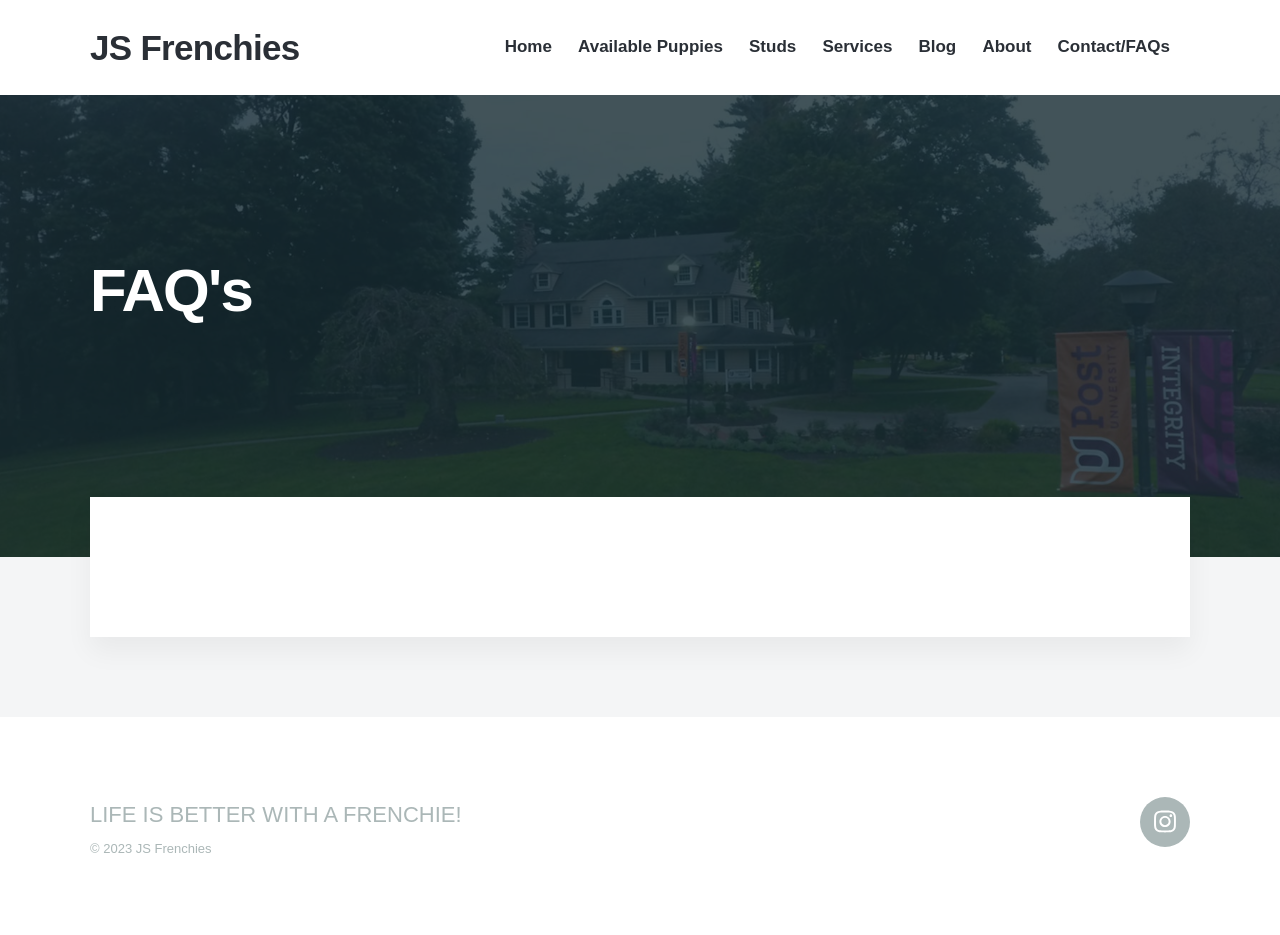
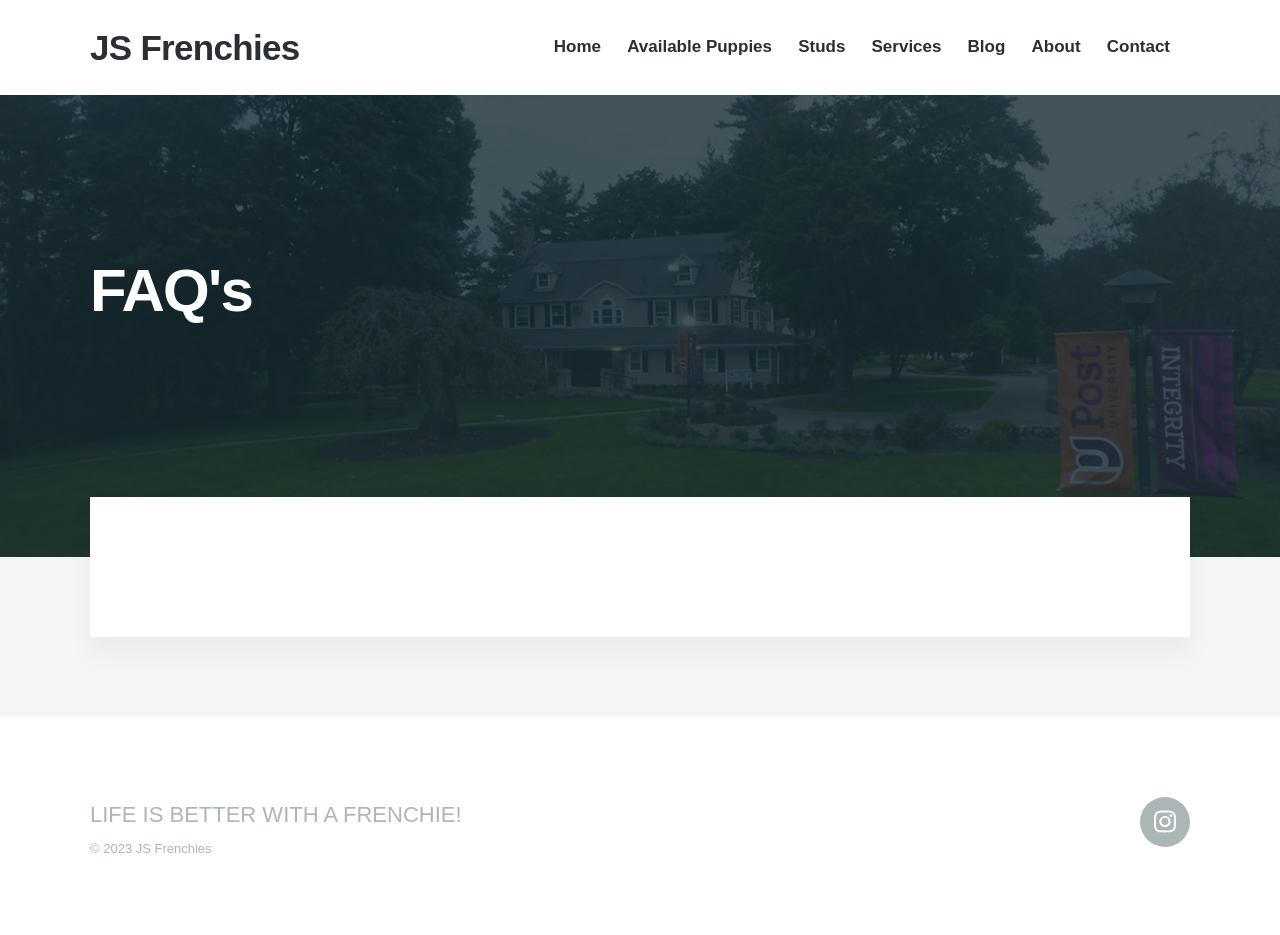
Before and after one commit to jcsodenkamp/jcsodenkamp.github.io, a Jekyll site: the page built from _pages/FAQs.md, in a window 1280 px wide. Built offline with Jekyll 4.4.1, drawn with Linux system fonts in a browser that asks for light colours; nearby versions of some CDN libraries; some web fonts are replaced.

Commit message:
Update settings.yml

```diff
--- a/_data/settings.yml
+++ b/_data/settings.yml
@@ -20,7 +20,7 @@ menu_settings:
       url: '/blog/'
     - title: 'About'
       url: '/about'
-    - title: 'Contact/FAQs'
+    - title: 'Contact'
       url: '/contact'
 
 
```
